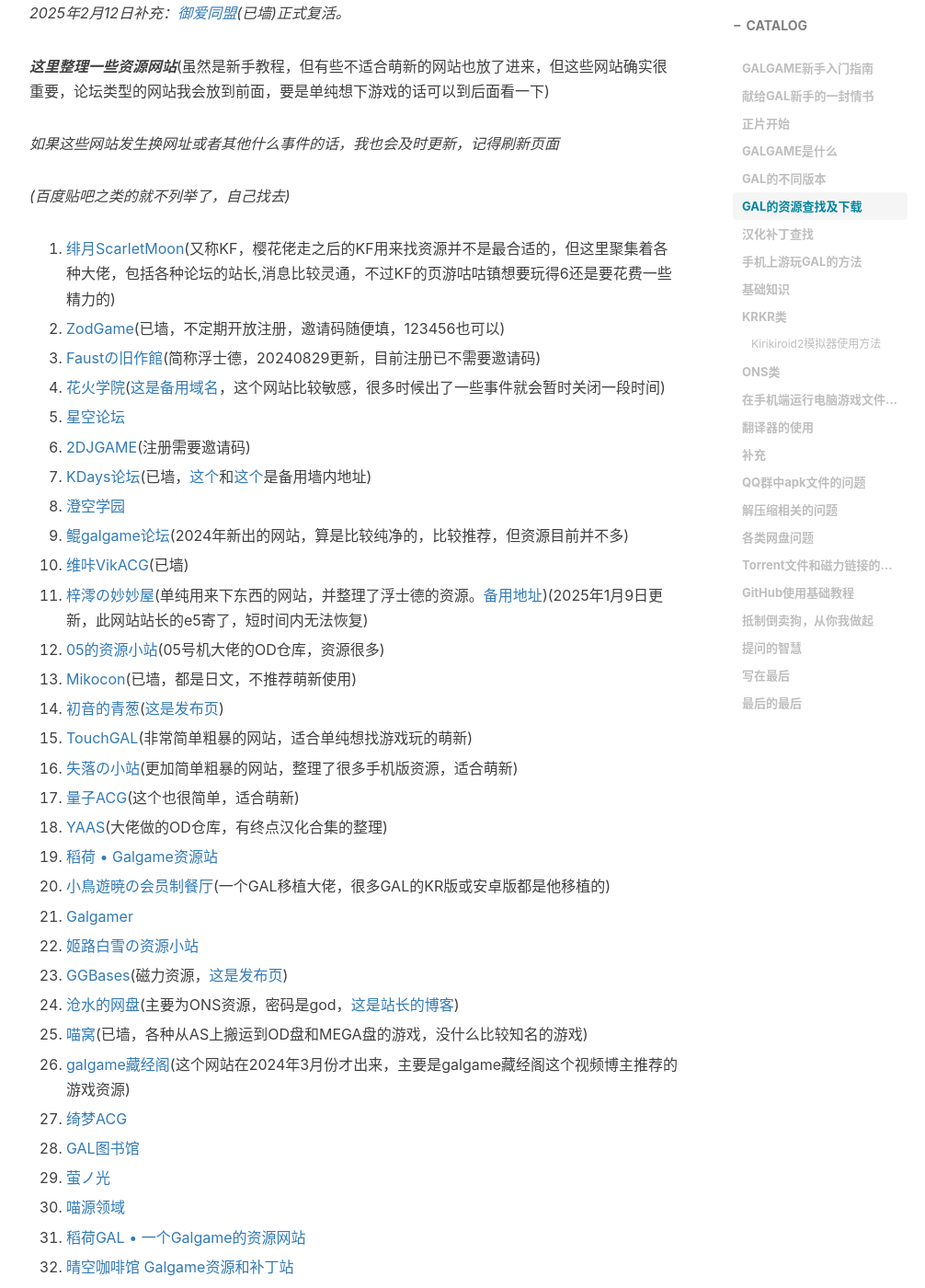
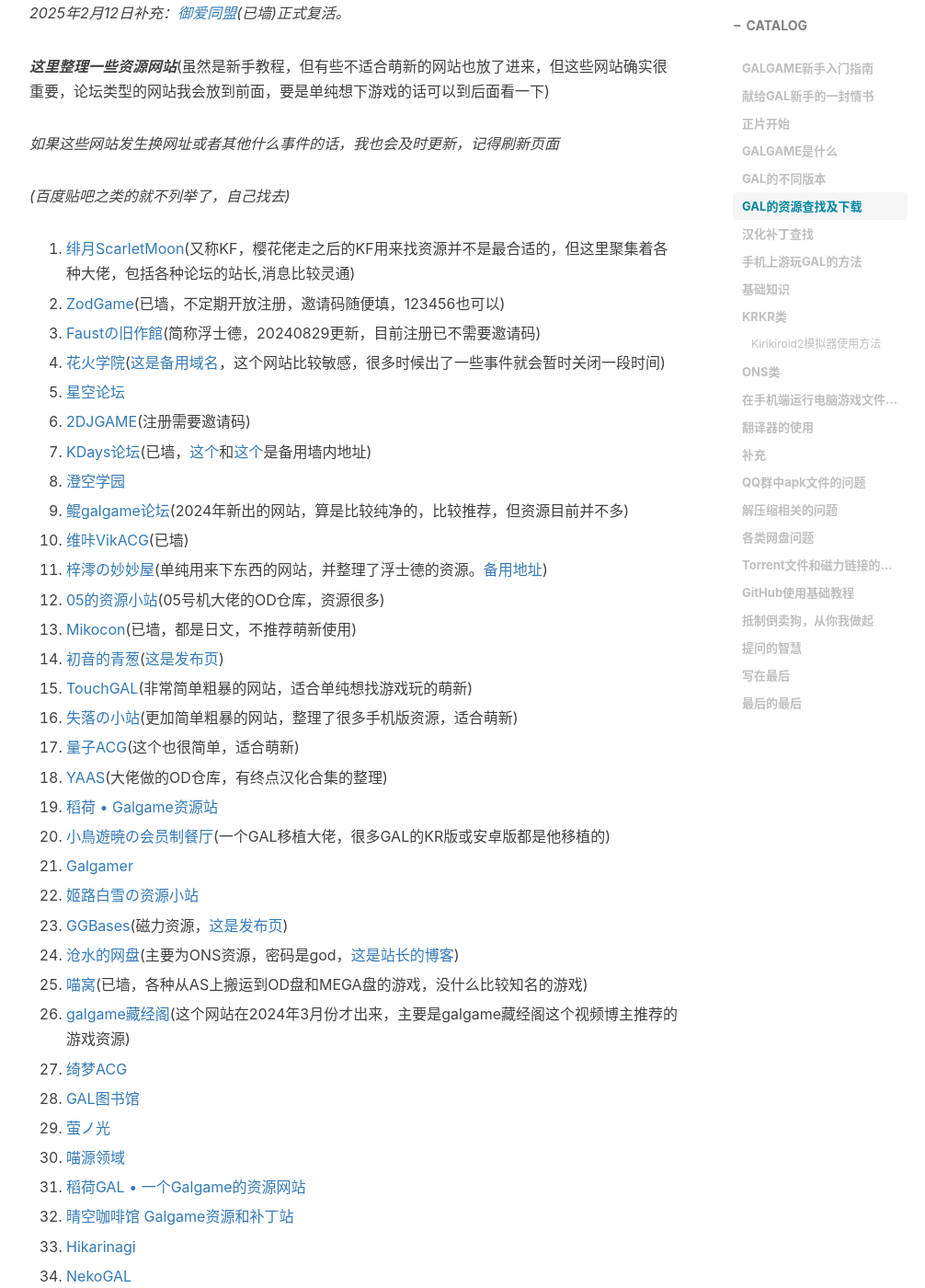
Before and after one commit to Xsunake/xsunake.github.io, a Jekyll site: the page built from _posts/2024-04-20-GALGAME新手入门指南.md, in a window 1280 px wide and 1400 px high, scrolled down 2741 px. Shown: the whole window at 92% size, without its empty margins (233-1239 px from the left). Built offline with Jekyll 4.4.1, drawn with Linux system fonts in a browser that asks for light colours; nearby versions of some CDN libraries; comment, search, counter and statistics services are not loaded; some of the changed text lies outside the part shown.

Commit message:
Update 2024-04-20-GALGAME新手入门指南.md

```diff
--- a/_posts/2024-04-20-GALGAME新手入门指南.md
+++ b/_posts/2024-04-20-GALGAME新手入门指南.md
@@ -78,7 +78,7 @@
 
 _(百度贴吧之类的就不列举了，自己找去)_
 
-1. <a href="https://bbs.kfpromax.com/index.php" target="_blank">绯月ScarletMoon</a>(又称KF，樱花佬走之后的KF用来找资源并不是最合适的，但这里聚集着各种大佬，包括各种论坛的站长,消息比较灵通，不过KF的页游咕咕镇想要玩得6还是要花费一些精力的)
+1. <a href="https://bbs.kfpromax.com/index.php" target="_blank">绯月ScarletMoon</a>(又称KF，樱花佬走之后的KF用来找资源并不是最合适的，但这里聚集着各种大佬，包括各种论坛的站长,消息比较灵通)
 
 2. <a href="https://zodgame.xyz/" target="_blank">ZodGame</a>(已墙，不定期开放注册，邀请码随便填，123456也可以)
 
@@ -98,7 +98,7 @@
 
 10. <a href="https://www.vikacg.com/post" target="_blank">维咔VikACG</a>(已墙)
 
-11. <a href="https://zi0.cc/" target="_blank">梓澪の妙妙屋</a>(单纯用来下东西的网站，并整理了浮士德的资源。<a href="https://zi6.cc">备用地址</a>)(2025年1月9日更新，此网站站长的e5寄了，短时间内无法恢复)
+11. <a href="https://zi0.cc/" target="_blank">梓澪の妙妙屋</a>(单纯用来下东西的网站，并整理了浮士德的资源。<a href="https://zi6.cc">备用地址</a>)
 
 12. <a href="https://05fx.022016.xyz/" target="_blank">05的资源小站</a>(05号机大佬的OD仓库，资源很多)
 
@@ -136,7 +136,7 @@
 
 29. <a href="https://yinghu.netlify.app/" target="_blank">萤ノ光</a>
 
-30. <a href="https://www.nekotaku.me/" target="_blank">喵源领域</a>
+30. <a href="https://www.nyantaku.com/" target="_blank">喵源领域</a>
 
 31. <a href="https://sakustar.moe/pc" target="_blank">稻荷GAL • 一个Galgame的资源网站</a>
 
```
Also changed, not shown: other parts of _posts/2024-04-20-GALGAME新手入门指南.md (+3 -3 lines).
